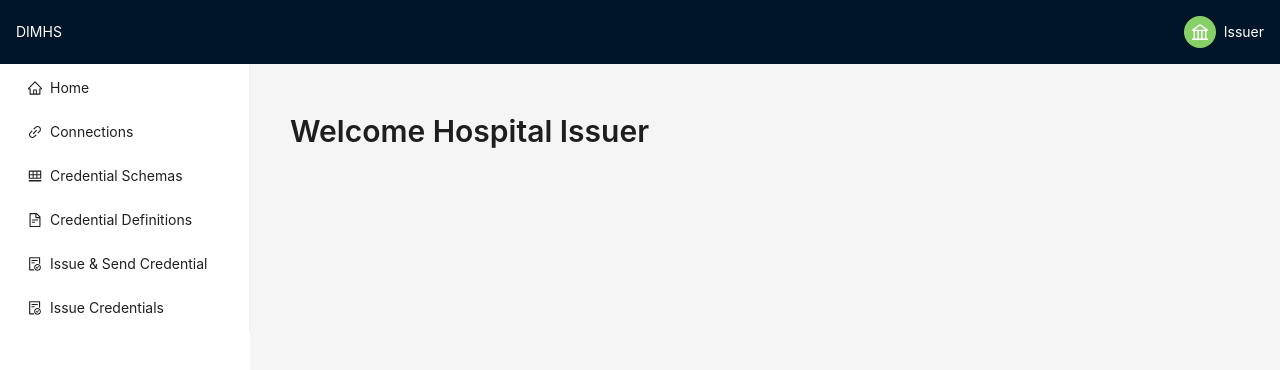
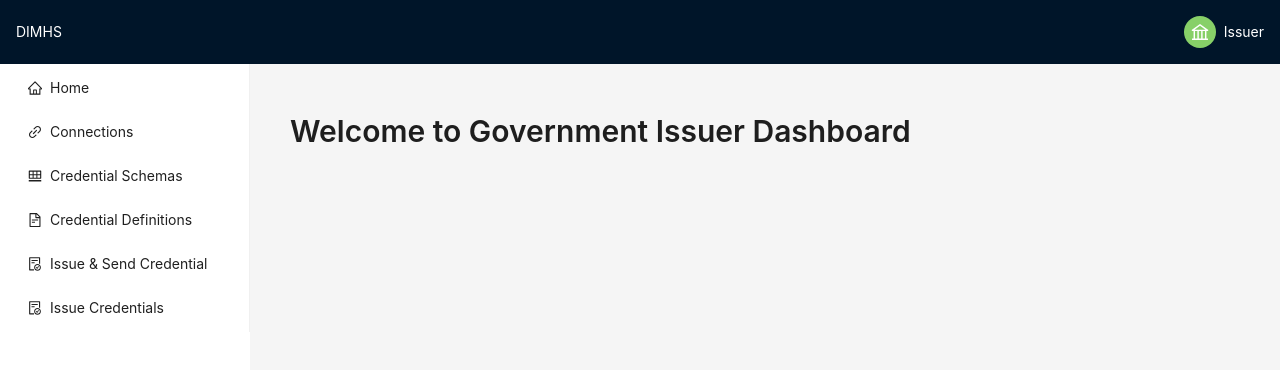
Before and after one commit to iTorongo/dimhs-issuer-app, a React (Create React App) app: page / in a window 1280 px wide. Shown: the top 370 px of the page. Built offline with nearby package versions, Linux system fonts and the light colour scheme.

Commit message:
feat: added credential state color

```diff
--- a/src/features/dashboard/screens/ConnectionsScreen/ConnectionsScreen.tsx
+++ b/src/features/dashboard/screens/ConnectionsScreen/ConnectionsScreen.tsx
@@ -72,7 +72,7 @@ const ConnectionsScreen = () => {
     switch (state) {
       case "active":
       case "completed":
-        return "#87d068";
+        return " ";
       case "invitation":
         return "blue";
       case "response":
--- a/src/features/dashboard/screens/CreateConnectionScreen/CreateConnectionScreen.tsx
+++ b/src/features/dashboard/screens/CreateConnectionScreen/CreateConnectionScreen.tsx
@@ -1,4 +1,4 @@
-import { PlusCircleOutlined, ArrowLeftOutlined } from "@ant-design/icons";
+import { LinkOutlined, ArrowLeftOutlined } from "@ant-design/icons";
 import { Button, Card, Row, Col, QRCode, Empty, Alert, Typography } from "antd";
 import { useState } from "react";
 import { useMutation } from "@tanstack/react-query";
@@ -49,7 +49,7 @@ const CreateConnectionScreen = ({ isPublic = false }: Props) => {
               <Button
                 type="primary"
                 size="large"
-                icon={<PlusCircleOutlined />}
+                icon={<LinkOutlined />}
                 onClick={() => createConnection()}
                 loading={createConnectionMutation?.isLoading}
                 className="mb-3"
--- a/src/features/dashboard/screens/HomeScreen/HomeScreen.tsx
+++ b/src/features/dashboard/screens/HomeScreen/HomeScreen.tsx
@@ -6,7 +6,7 @@ const { Title } = Typography;
 const HomeScreen = () => {
   return (
     <div className="d-flex">
-      <Title level={2}>Welcome Hospital Issuer</Title>
+      <Title level={2}>Welcome to Government Issuer Dashboard</Title>
     </div>
   );
 };
--- a/src/features/dashboard/screens/IssuedCredentialsScreen/IssuedCredentialsScreen.tsx
+++ b/src/features/dashboard/screens/IssuedCredentialsScreen/IssuedCredentialsScreen.tsx
@@ -29,11 +29,13 @@ const IssuedCredentialsScreen = () => {
       | "request_sent"
       | "request_received"
       | "credential_issued"
+      | "credential_acked"
       | "done"
   ) => {
     switch (state) {
       case "credential_issued":
       case "done":
+      case "credential_acked":
         return "#87d068";
       case "offer_sent":
       case "offer_received":
```
